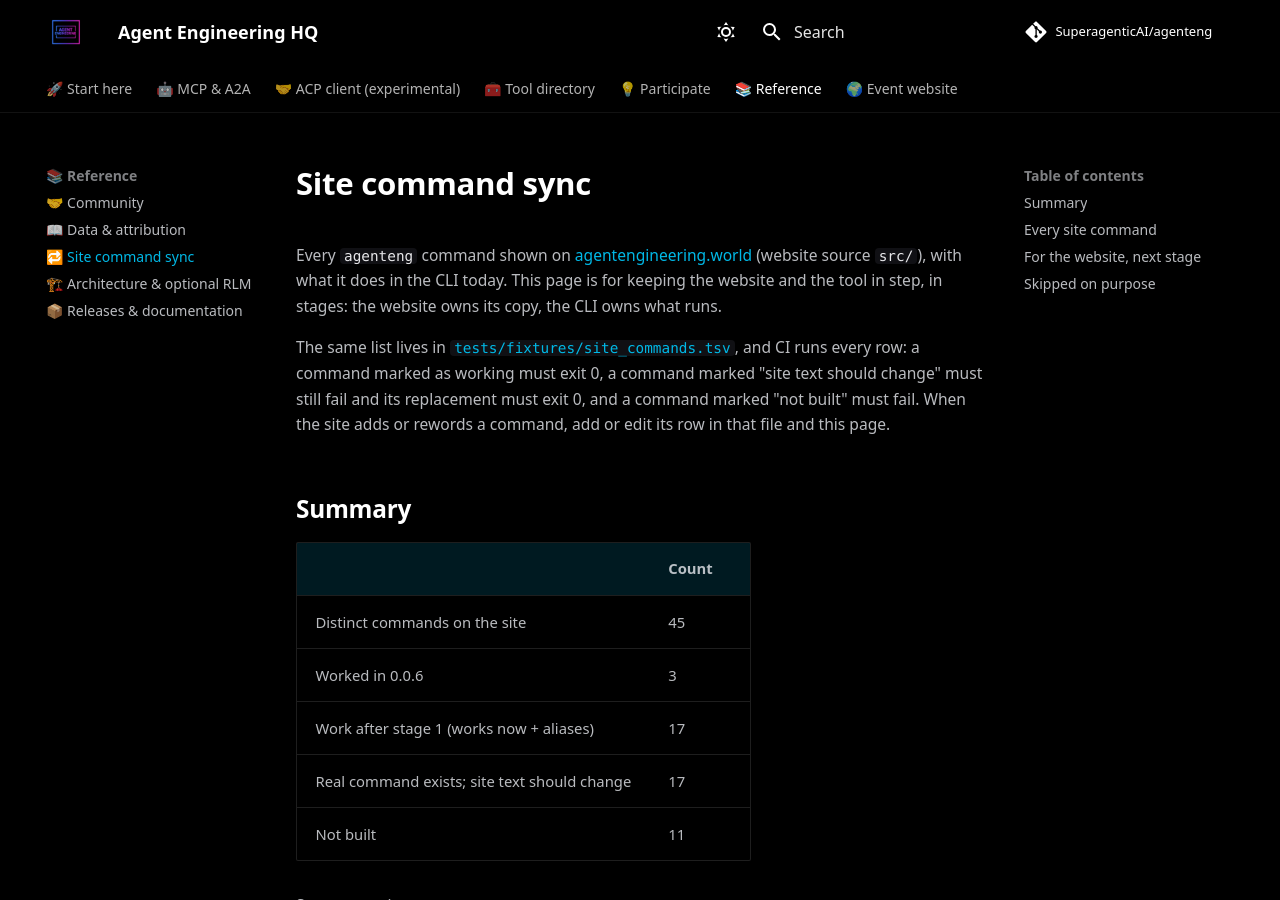
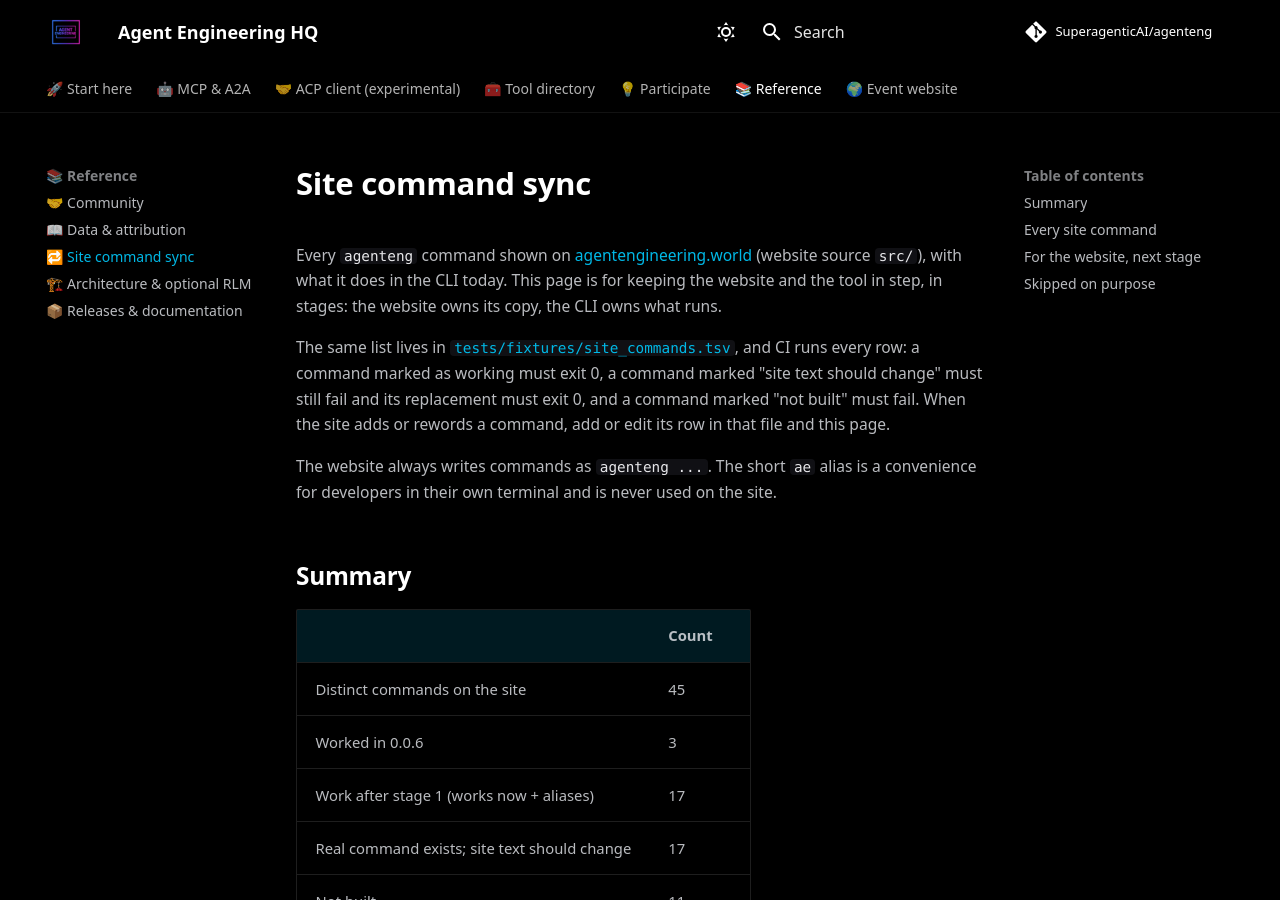
Before and after one commit to SuperagenticAI/agenteng, an MkDocs documentation site: the page built from docs/SITE-SYNC.md, in a window 1280 px wide and 900 px high. Built offline with MkDocs 1.6.1 and Material for MkDocs 9.7.7, drawn with Linux system fonts in a browser that asks for light colours; comment, search, counter and statistics services are not loaded; some of the changed text lies outside the part shown.

Commit message:
Site sync doc: website always uses agenteng, not the ae alias

```diff
--- a/docs/SITE-SYNC.md
+++ b/docs/SITE-SYNC.md
@@ -11,6 +11,9 @@
 "site text should change" must still fail and its replacement must exit 0, and a
 command marked "not built" must fail. When the site adds or rewords a command, add or
 edit its row in that file and this page.
+
+The website always writes commands as `agenteng ...`. The short `ae` alias is a
+convenience for developers in their own terminal and is never used on the site.
 
 ## Summary
 
@@ -86,8 +89,8 @@
 2. For the 11 "not built" commands, restyle them as headings or add a small
    "illustrative" marker, so every command shown as a command runs.
 3. Shown nowhere on the site yet, and worth adding: the install line
-   (`curl -fsSL https://agentengineering.world/install.sh | sh`), `ae live`,
-   `ae bingo`, `ae about`, the remote MCP URL `https://a2a.agentengineering.world/mcp/`
+   (`curl -fsSL https://agentengineering.world/install.sh | sh`), `agenteng live`,
+   `agenteng bingo`, `agenteng about`, the remote MCP URL `https://a2a.agentengineering.world/mcp/`
    and the agent card `https://a2a.agentengineering.world/.well-known/agent-card.json`.
 
 Not `agenteng` commands, fine as they are: `all_roads --lead-to agent_engineering`,
@@ -106,5 +109,5 @@
   `plan --program`, `schedule --optimize`, `init --conference 2026`: new verbs for
   existing commands.
 - `read --file manifesto.md`, `read --further`, `mindset --principles`, `hq --init`,
-  `hq --subscribe`, `hq --city`: `ae hq [manifesto|mindset|reading]` is the one place
+  `hq --subscribe`, `hq --city`: `agenteng hq [manifesto|mindset|reading]` is the one place
   for HQ content.
```
